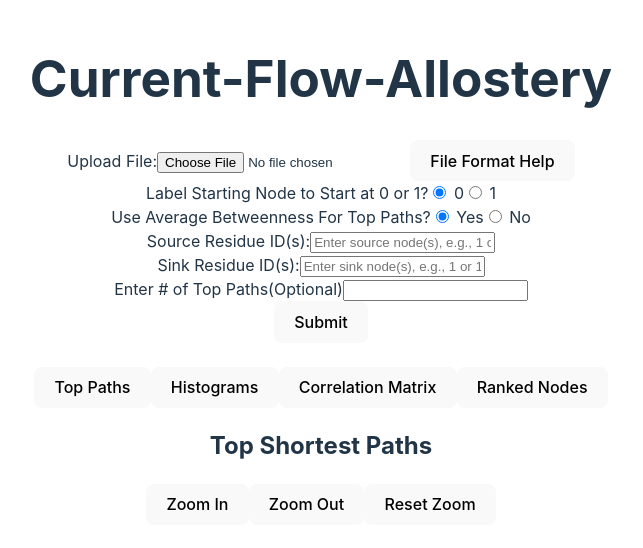
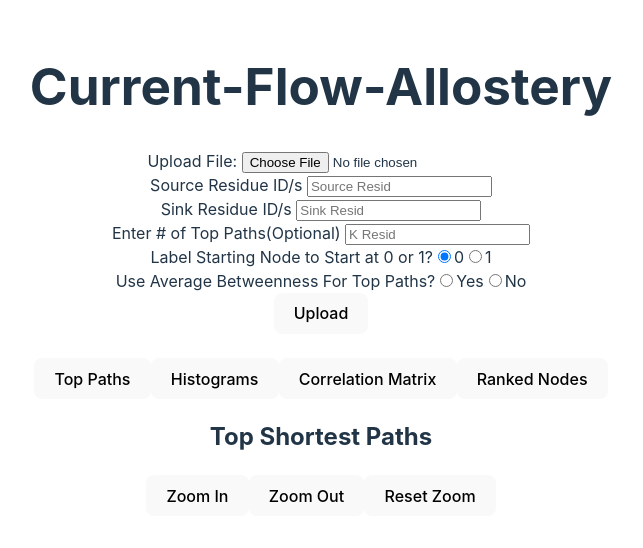
Before and after one commit to alexish4/Allosteric-Network-Web, a React (Vite) app in the folder client/: page / in a window 1280 px wide. Shown: the part 130-678 px from the top of the page, without its empty margins (319-962 px from the left). Built offline with nearby package versions, Linux system fonts and the light colour scheme.

Commit message:
Now can upload folder again. Need to be able to graph again

```diff
--- a/client/package.json
+++ b/client/package.json
@@ -4,7 +4,7 @@
   "version": "0.0.0",
   "type": "module",
   "scripts": {
-    "dev": "vite",
+    "dev": "vite --host",
     "build": "vite build",
     "lint": "eslint .",
     "preview": "vite preview"
--- a/client/src/App.jsx
+++ b/client/src/App.jsx
@@ -6,7 +6,7 @@ import axios from 'axios';
 
 function App() {
   const [count, setCount] = useState(0);
-  const [selectedFile, setSelectedFile] = useState(null);
+  const [file, setSelectedFile] = useState(null);
   const [tab, setTab] = useState('TopPaths');
 
   //variables for handleSubmit
@@ -16,7 +16,7 @@ function App() {
   const [kResid, setKResid] = useState('');
   const [average, setAverage] = useState('');
   const [startingIndexValue, setStartingIndexValue] = useState('0');
-  const [file, setFile] = useState(null);
+  //const [file, setFile] = useState(null);
 
   const handleFileChange = (event) => {
     setSelectedFile(event.target.files[0]);
@@ -25,6 +25,8 @@ function App() {
   const handleSubmit = async (e) => {
     e.preventDefault();
     setLoading(true); // Show loading spinner
+
+    console.log("Test");
 
     // Process source and sink inputs
     let sourceIdArray = sourceResid.split(',')
@@ -43,6 +45,11 @@ function App() {
       sinkIdArray = sinkIdArray.map(node => parseInt(node, 10));     // Convert to integer
     }
 
+    console.log(sourceIdArray);
+    console.log(sinkIdArray);
+
+    console.log(file);
+
     const formData = new FormData();
     formData.append('file', file);
     formData.append('source', sourceIdArray);
@@ -51,13 +58,15 @@ function App() {
     formData.append('average', average);
 
     try {
-      const response = await axios.post('http://your-server-url/upload', formData, {
+      const response = await axios.post('http://127.0.0.1:5000/upload', formData, {
         headers: {
           'Content-Type': 'multipart/form-data'
         }
       });
 
       const data = response.data;
+      console.log("Test 2");
+      console.log(data.largest_betweenness);
 
       if (data.incorrect_input) {
         alert("Input Out of Bounds");
@@ -95,35 +104,41 @@ function App() {
   return (
     <div className="App">
       <h1>Current-Flow-Allostery</h1>
-      <form id="upload-form" onSubmit={handleSubmit}>
-        <div className="form-group">
-          <label htmlFor="csv-file">Upload File:</label>
-          <input type="file" id="csv-file" accept=".csv, .dat" onChange={handleFileChange} />
-          <button type="button" id="help-button">File Format Help</button>
+      <form onSubmit={handleSubmit} id="upload-form">
+        Upload File:&nbsp;
+        <input type="file" id="csv-file" accept=".csv, .dat" onChange={handleFileChange} required /><br></br>
+        Source Residue ID/s&nbsp;
+        <input type="text" id="source-resid" value={sourceResid} onChange={(e) => setSourceResid(e.target.value)} placeholder="Source Resid" required /><br></br>
+        Sink Residue ID/s&nbsp;
+        <input type="text" id="sink-resid" value={sinkResid} onChange={(e) => setSinkResid(e.target.value)} placeholder="Sink Resid" required /><br></br>
+        Enter # of Top Paths(Optional)&nbsp;
+        <input type="text" id="k-resid" value={kResid} onChange={(e) => setKResid(e.target.value)} placeholder="K Resid" /><br></br>
+
+        <div>
+          <label>
+            Label Starting Node to Start at 0 or 1?
+            <input type="radio" name="option" value="0" onChange={(e) => setStartingIndexValue(e.target.value)} checked={startingIndexValue === '0'} />
+            0
+          </label>
+          <label>
+            <input type="radio" name="option" value="1" onChange={(e) => setStartingIndexValue(e.target.value)} checked={startingIndexValue === '1'} />
+            1
+          </label>
         </div>
-        <div className="radio-group">
-          Label Starting Node to Start at 0 or 1?
-          <label><input type="radio" name="option" value="0" defaultChecked /> 0</label>
-          <label><input type="radio" name="option" value="1" /> 1</label>
+
+        <div>
+          <label>
+            Use Average Betweenness For Top Paths?
+            <input type="radio" name="option2" value="Yes" onChange={(e) => setAverage(e.target.value)} checked={average === 'average1'} />
+            Yes
+          </label>
+          <label>
+            <input type="radio" name="option2" value="No" onChange={(e) => setAverage(e.target.value)} checked={average === 'average2'} />
+            No
+          </label>
         </div>
-        <div className="radio-group2">
-          Use Average Betweenness For Top Paths?
-          <label><input type="radio" name="option2" value="Yes" defaultChecked /> Yes</label>
-          <label><input type="radio" name="option2" value="No" /> No</label>
-        </div>
-        <label htmlFor="source-resid">Source Residue ID(s):</label>
-        <input type="text" id="source-resid" placeholder="Enter source node(s), e.g., 1 or 1,2,3" />
-        <br />
-        <label htmlFor="sink-resid">Sink Residue ID(s):</label>
-        <input type="text" id="sink-resid" placeholder="Enter sink node(s), e.g., 1 or 1,2,3" />
-        <br />
-        <label htmlFor="k-resid">Enter # of Top Paths(Optional)</label>
-        <input type="text" id="k-resid" />
-        <br />
-        <button type="submit">Submit</button>
-        <div id="loading-spinner" style={{ display: 'none' }}>
-          <img src="../static/spinner.gif" alt="Loading..." />
-        </div>
+
+        <button type="submit">Upload</button>
       </form>
       <br />
       {/* Tab links */}
```
Also changed, not shown: 1 other file (tests, documents, lock files or other folders).
